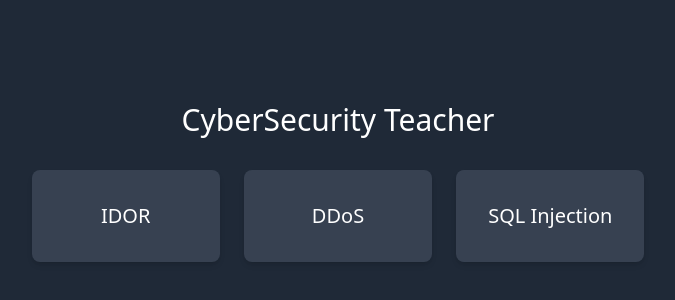
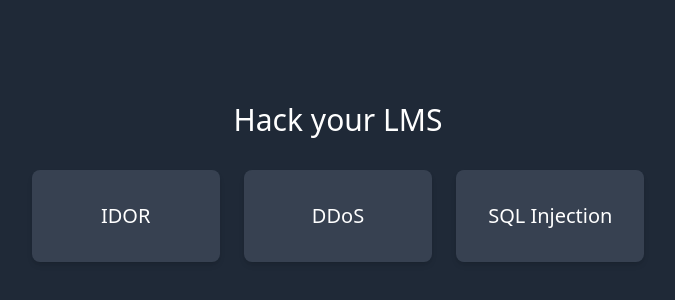
Before and after one commit to FrenzyVJN/Hack-Your-LMS, a SvelteKit app: page / in a window 1280 px wide. Shown: the part 218-518 px from the top of the page, without its empty margins (302-977 px from the left). Built offline with nearby package versions, Linux system fonts and the light colour scheme.

Commit message:
minor changes

```diff
--- a/src/app.html
+++ b/src/app.html
@@ -2,11 +2,12 @@
 <html lang="en">
 	<head>
 		<meta charset="utf-8" />
-		<link rel="icon" href="%sveltekit.assets%/favicon.png" />
+		<link rel="icon" href="%sveltekit.assets%/edita_logo.webp" />
 		<meta name="viewport" content="width=device-width, initial-scale=1" />
 		%sveltekit.head%
 	</head>
 	<body data-sveltekit-preload-data="hover">
 		<div style="display: contents">%sveltekit.body%</div>
 	</body>
+	<title>Hack your LMS</title>
 </html>
--- a/src/routes/+page.svelte
+++ b/src/routes/+page.svelte
@@ -1,5 +1,5 @@
 <main class="bg-gray-800 text-white flex flex-col items-center justify-center min-h-screen">
-	<p class="text-3xl mb-8">CyberSecurity Teacher</p>
+	<p class="text-3xl mb-8">Hack your LMS</p>
 	<div class="grid grid-cols-1 md:grid-cols-3 gap-6">
 		<a
 			href="/idor"
```
Also changed, not shown: static/edita_logo.webp (added).
